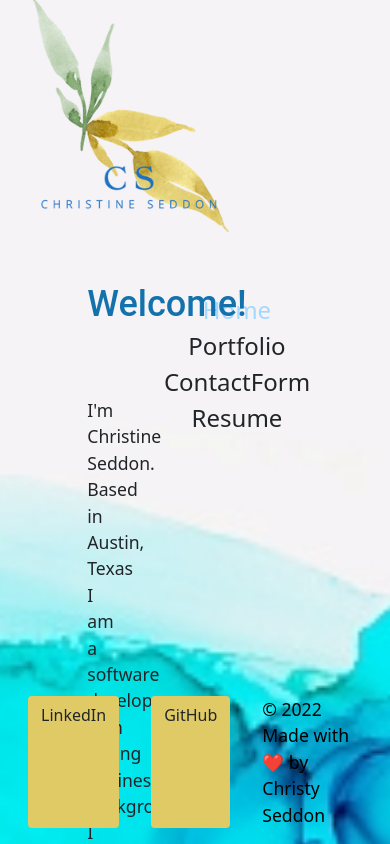
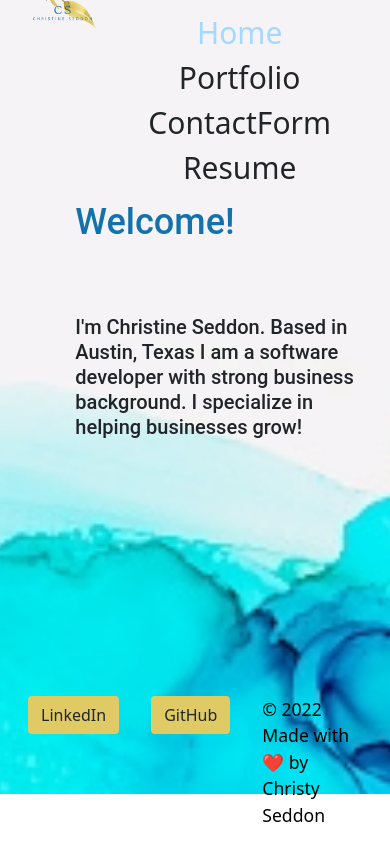
Before and after one commit to CSeddon01/cseddon_portfolio, a React (Create React App) app: page / in a window 390 px wide. Shown: the top 844 px of the page. Built offline with nearby package versions, Linux system fonts and the light colour scheme.

Commit message:
added media queries to home and portfolio

```diff
--- a/src/components/About.jsx
+++ b/src/components/About.jsx
@@ -6,14 +6,14 @@ export default function About() {
         <section className='bg_color' id='about'>
             <div className='container'>
                 <div className='row align-items-center flex-row-reverse'>
-                    <div className='col-lg-6'>
+                    <container className='col-lg-6'>
                       <h1 className='letter'>Welcome!</h1>
                         <div className='about_area_content_two'>
                             <div className='section_title_two undefined'>
                             </div>
-                            <p>I'm Christine Seddon. Based in Austin, Texas I am a software developer with strong business background.  I specialize in helping businesses grow!</p>
+                            <h4>I'm Christine Seddon. Based in Austin, Texas I am a software developer with strong business background.  I specialize in helping businesses grow!</h4>
                         </div>
-                    </div>
+                    </container>
                 </div>
             </div>
         </section>
--- a/src/components/ContactForm.jsx
+++ b/src/components/ContactForm.jsx
@@ -19,9 +19,9 @@ const ContactForm = () => {
     }
 
     return (
-        <div className='col-lg-6 float-end'>
+        <container className='col-lg-6 float-end'>
             <div className='react-reveal'>
-                <div className='section_title_two '>
+                <container className='section_title_two '>
                     <h6> Contact Me</h6>
                     <h2>Message Me Here</h2>
                     <form
@@ -65,9 +65,9 @@ const ContactForm = () => {
                             </button>
                         </div>
                     </form>
-                </div>
+                </container>
             </div>
-        </div>
+        </container>
     );
 };
 
--- a/src/components/Footer.jsx
+++ b/src/components/Footer.jsx
@@ -5,26 +5,26 @@ export default function Footer() {
 
     <footer className='footer mt-auto'>
       <div className='container-fluid'>
-        <section className='d-flex justify-content-center'>
+        <container className='d-flex justify-content-center footer-wraper'>
           <a
-            className='btn btn-floating m-3'
+            className='btn btn-floating m-3 btn-mobile'
             style={{ backgroundColor: 'var(--primary)' }}
             href='https://www.linkedin.com/in/christine-seddon-2a97a2158/'
             role='button'
             target='_link'
           >LinkedIn</a>
           <a
-            className='btn btn-floating m-3 '
+            className='btn btn-floating m-3 btn-mobile'
             style={{ backgroundColor: 'var(--primary)' }}
             href='https://github.com/CSeddon01'
             role='button'
             target='_git'
           >GitHub</a>
-          <p className='m-3'
+          <p className='m-3 '
             style={{ color: 'var(--dark)' }}>
             © 2022  Made with ❤️ by Christy Seddon
           </p>
-        </section>
+        </container>
       </div>
     </footer>
   );
--- a/src/components/Projects.jsx
+++ b/src/components/Projects.jsx
@@ -10,7 +10,7 @@ export default function Projects(props) {
     );
     return (
         <>
-            <div className='portfolio-main-card m-3 p-3 text-info' style={{ width: '16rem', color: '#1371ac' }} id={props.id}>
+            <container className='portfolio-main-card m-3 p-3 text-info' style={{ width: '16rem', color: '#1371ac' }} id={props.id}>
                 <a data-click={props.name} href={props.link} target='_blank' rel='noopener noreferrer'>
                     <img src={props.img} className='card-img-top' alt={props.name}></img>
                 </a>
@@ -18,10 +18,10 @@ export default function Projects(props) {
                     <h5>{props.name}</h5>
                 </div>
                 <hr />
-                <div className='card-body mt-0 pt-0'>
+                <container className='card-body mt-0 pt-0'>
                     <p className='card-text mb-3 text-dark'>{props.description}</p>
                     <p className='card-text text-dark'><strong>Technologies: </strong>{props.tech}</p>
-                </div>
+                </container>
                 <div className='btn-group-portfolio'>
                     <OverlayTrigger
                         placement='right'
@@ -43,7 +43,7 @@ export default function Projects(props) {
                         <a data-click={props.name} href={props.link} className='btn btn-info m-1' target='_blank' rel='noopener noreferrer'>Website</a>
                     </OverlayTrigger>
                 </div>
-            </div>
+            </container>
         </>
     );
 }
--- a/src/components/Resume.jsx
+++ b/src/components/Resume.jsx
@@ -1,7 +1,10 @@
 import React from 'react';
+import Pdf from '../assets/docs/christine-seddon-resume.pdf';
 
 export default function Resume() {
     return (
-        <></>
+        <div className = "App col-lg-6 float-end">
+          <a href = {Pdf} target = "_blank">Download Pdf</a>
+        </div>
     )
 }
--- a/src/index.css
+++ b/src/index.css
@@ -26,7 +26,7 @@ html {
 
 .homepage-bgimage {
   background-image: url(./assets/images/bluebg.jpg);
-  height: 110vh;
+  height: 100vh;
   background-position: center;
   background-repeat: no-repeat;
   background-size: cover;
@@ -88,26 +88,6 @@ a:hover {
 
 header {
   padding: 0 20px;
-}
-
-button {
-  border: 1px solid;
-  border-radius: 5px;
-  padding: 10px;
-  cursor: pointer;
-  font-size: 16px;
-  font-weight: 600;
-  margin-bottom: 30px;
-  padding: 10px 15px;
-}
-
-button:hover {
-  opacity: 0.8;
-}
-
-button[disabled] {
-  cursor: default;
-  opacity: 0.8;
 }
 
 img {
@@ -184,6 +164,7 @@ textarea {
 
 .container {
   width: 100%;
+  display: flex;
   max-width: 1200px;
   padding-right: 15px;
   padding-left: 15px;
@@ -288,15 +269,6 @@ textarea {
 
 /* End Contact Section */
 
-.container-blue {
-  height: 100%;
-  padding-top: 100px;
-  padding-bottom: 100px;
-  background-position: center;
-  background-repeat: no-repeat;
-  background-size: cover;
-}
-
 .letter {
   width: 500px;
   margin: 0 auto;
@@ -314,3 +286,43 @@ textarea {
   margin-bottom: 0px;
 
 }
+
+@media screen and (max-width: 960px) {
+  .container > h1 {
+    font-size: 70px;
+    margin-top: -150px;
+  }
+  .footer-wrapper {
+    flex-direction: column;
+  }
+}
+
+@media screen and (max-width: 768px) {
+
+  .container  {
+    font-size: 20px;
+    margin-top: -50px;
+    margin-right: 25px;
+  }
+
+  .container> h2  {
+    font-size: 20px;
+    margin-top: -50px;
+    margin-right: 25px;
+  }
+
+ h4  {
+    font-size: 20px;
+    margin-top: -0px;
+    margin-right: 200px;
+  }
+
+  .btn-mobile {
+    display: block;
+    text-decoration: none;
+  }
+  .btn {
+    width: 35%;
+    height: 25%
+  }
+}
```
Also changed, not shown: 1 other file (tests, documents, lock files or other folders).
